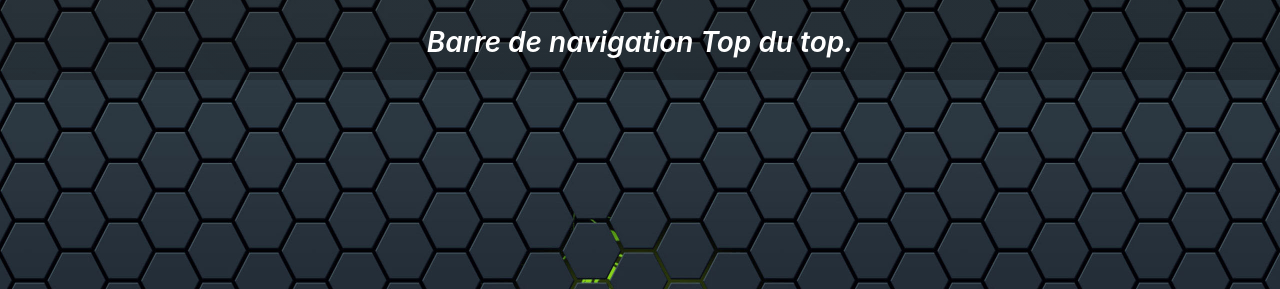
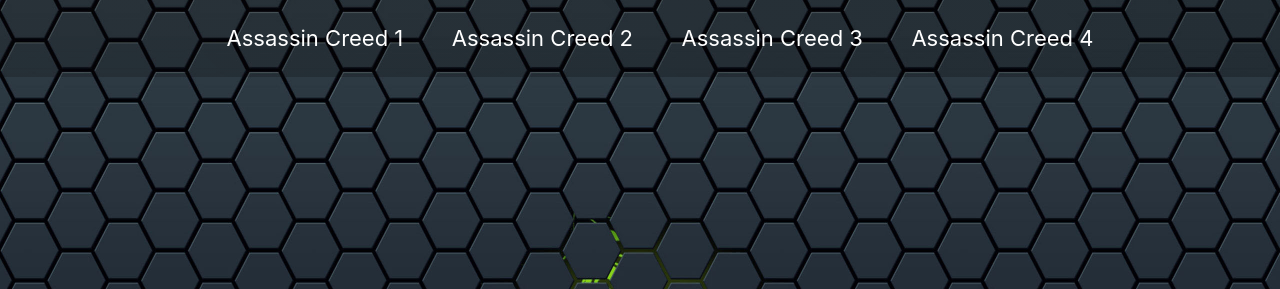
Before and after one commit to gaetanarinfo/Flex_Site, a plain HTML site: page index.html in a window 1280 px wide. Shown: the top 289 px of the page. Drawn offline with nearby package versions, Linux system fonts and the light colour scheme.

Commit message:
Modification taille decran du site internet

```diff
--- a/assets/css/style.css
+++ b/assets/css/style.css
@@ -46,19 +46,40 @@ p {
 
 /* Grand Ecran */
 
-@media all and (min-width: 800px) {
 .navigable-bar {
     top: 0;
+    height: auto;
     width: 100%;
     position: fixed;
-        height: 10vh;
+    display: -webkit-box;
+    display: -moz-box;
+    display: -ms-flexbox;
+    display: -webkit-flex;
     display: flex;
-        flex-flow: row wrap;
+    margin: 0;
     justify-content: center;
 }
-    .navigable-bar h3 {
-        padding: 26px;
+
+.navigable-bar ul {
+    margin: 0;
 }
+
+.navigable-bar ul li {
+    list-style-type: none;
+    display: inline-block;
+    font-size: 22px;
+    color: white;
+    padding: 22px;
+}
+
+.navigable-bar ul li a {
+    text-decoration: none;
+    color: white;
+}
+
+.navigable-bar ul li a:hover {
+    text-decoration: none;
+    color: rgba(255, 255, 255, 0.562);
 }
 
 
@@ -68,24 +89,14 @@ p {
     .navigable-bar {
         justify-content: space-around;
     }
-    .navigable-bar h3 {
-        padding: 0.5em;
-        font-size: 10px;
-        display: block;
-    }
 }
 
 
 /* Petit Ecran */
 
-@media all and (max-width: 500px) {
+@media all and (max-width: 800px) {
     .navigable-bar {
-        flex-direction: column;
-    }
-    .navigable-bar h3 {
-        padding: 0.5em;
-        font-size: 10px;
-        display: block;
+        display: none;
     }
 }
 
--- a/index.html
+++ b/index.html
@@ -20,7 +20,26 @@
     <!-- NAVBAR -->
     <div class="navigable-bar bg-color-opaque-5">
 
-        <h3>Barre de navigation Top du top.</h3>
+        <ul>
+
+            <li>
+                <a href="/">Assassin Creed 1</a>
+            </li>
+
+
+            <li>
+                <a href="/">Assassin Creed 2</a>
+            </li>
+
+            <li>
+                <a href="/">Assassin Creed 3</a>
+            </li>
+
+            <li>
+                <a href="/">Assassin Creed 4</a>
+            </li>
+        </ul>
+
 
     </div>
 
```
Lines whose indentation alone changed are shown as unchanged.
